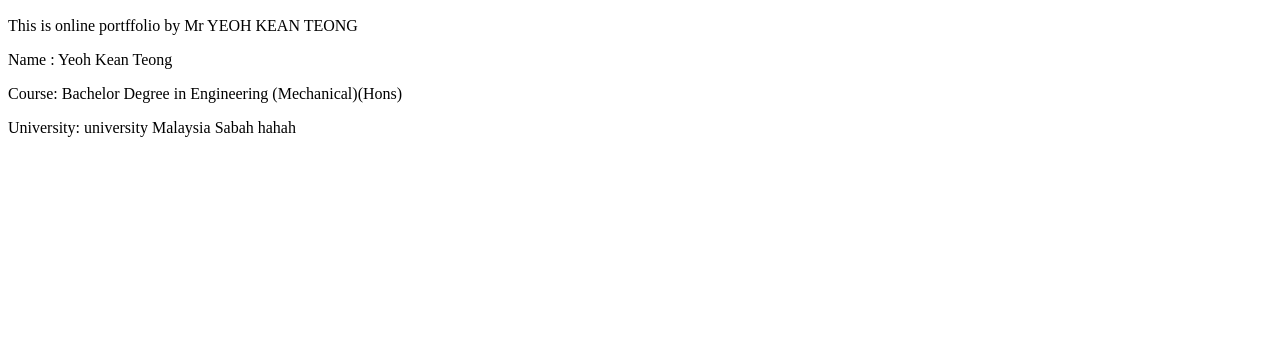
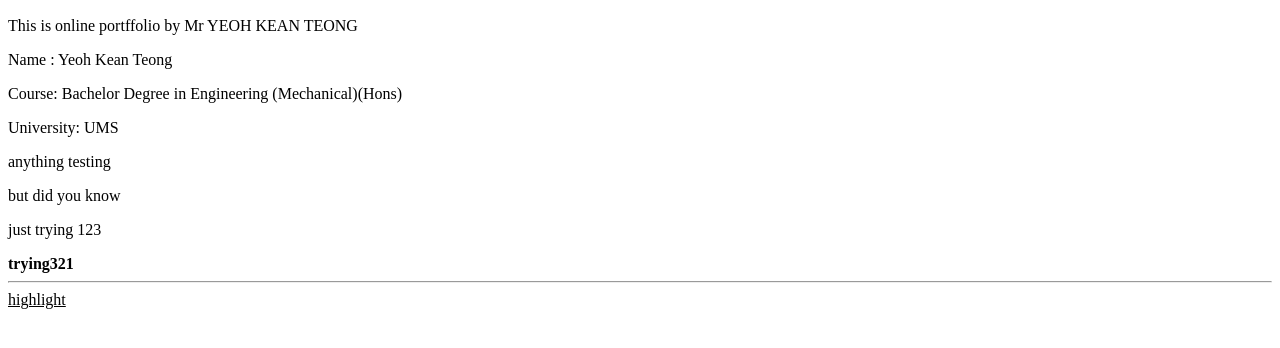
Before and after one commit to yKEANt/KT_YEOH, a plain HTML site: page index.html in a window 1280 px wide. Shown: the part 96-444 px from the top of the page. Drawn offline with Linux system fonts and the light colour scheme.

Commit message:
trying 123

```diff
--- a/index.html
+++ b/index.html
@@ -11,6 +11,12 @@
     <p> This is online portffolio by Mr YEOH KEAN TEONG</p>
     <P> Name : Yeoh Kean Teong</P>
     <p> Course: Bachelor Degree in Engineering (Mechanical)(Hons)</p>
-    <p> University: university Malaysia Sabah hahah</p>
+    <p>University: UMS</p>
+    <p>anything testing</p>
+    <p>but did you know</p>
+    <p>just trying 123</p>
+    <b>trying321</b>
+    <hr>
+    <u>highlight</u>
 </body>
 </html>
```
Also changed, not shown: random.txt.
